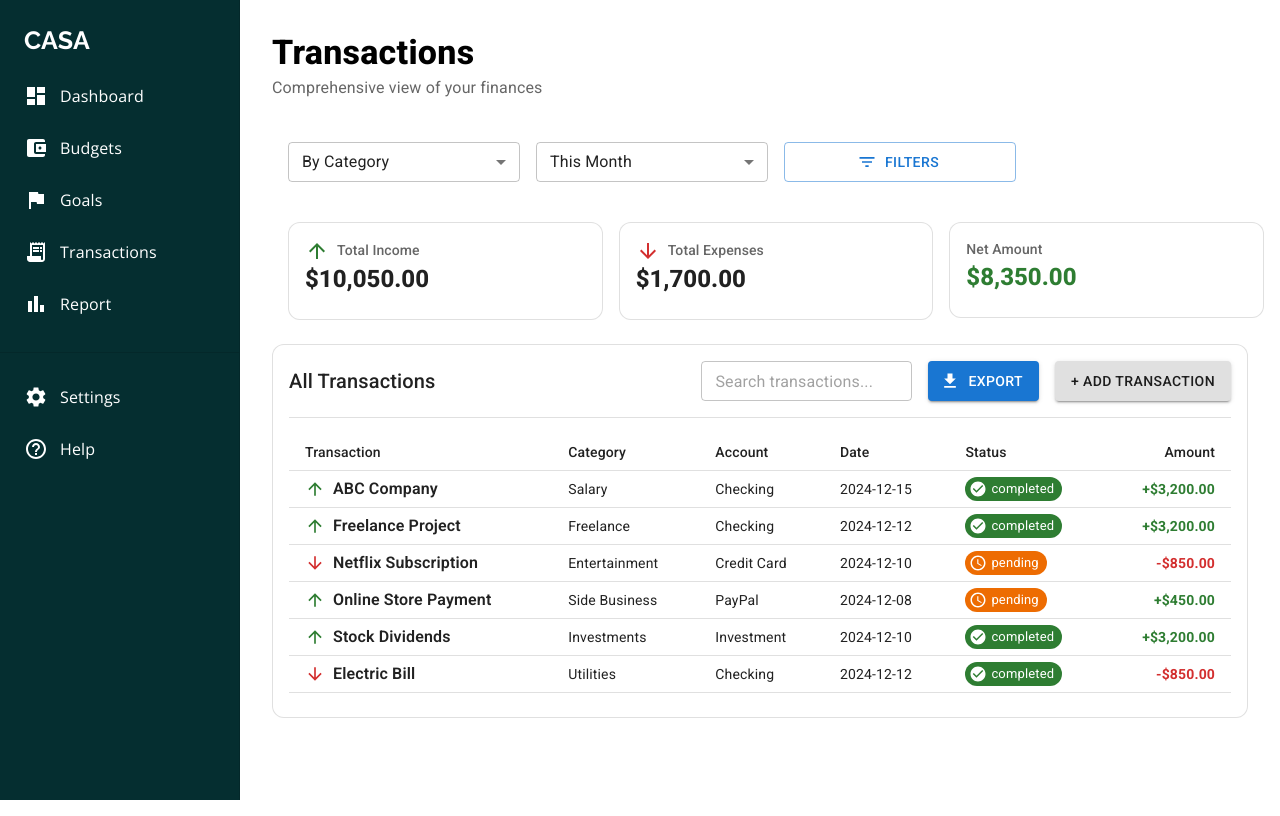
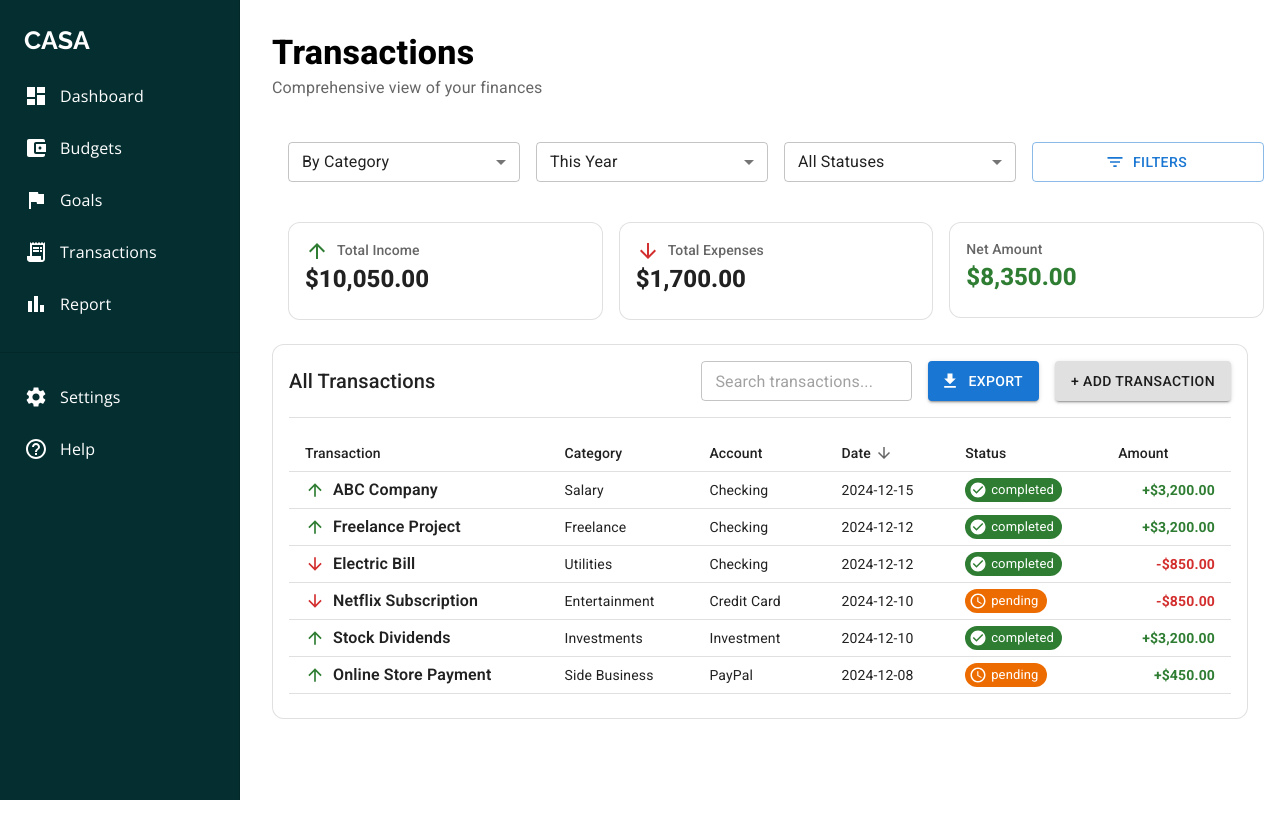
Before and after one commit to accuracies160/CASA, a React (Vite) app in the folder frontend/: page /transactions in a window 1280 px wide. Built offline with nearby package versions, Linux system fonts and the light colour scheme.

Commit message:
Add Transactions button

```diff
--- a/frontend/src/pages/Transactions.tsx
+++ b/frontend/src/pages/Transactions.tsx
@@ -1,4 +1,4 @@
-import { useState } from "react";
+import { useMemo, useState } from "react";
 import {
   Box,
   Stack,
@@ -17,7 +17,13 @@ import {
   TableRow,
   Chip,
   Divider,
-  IconButton,
+  TableSortLabel,
+  Dialog,
+  DialogTitle,
+  DialogContent,
+  DialogActions,
+  Snackbar,
+  Alert,
 } from "@mui/material";
 import FilterListIcon from "@mui/icons-material/FilterList";
 import ArrowUpwardIcon from "@mui/icons-material/ArrowUpward";
@@ -25,69 +31,9 @@ import ArrowDownwardIcon from "@mui/icons-material/ArrowDownward";
 import CheckCircleIcon from "@mui/icons-material/CheckCircle";
 import PendingIcon from "@mui/icons-material/AccessTime";
 import FileDownloadIcon from "@mui/icons-material/FileDownload";
+import { PieChart, Pie, Cell, Tooltip, ResponsiveContainer, Legend } from "recharts";
 
-const txData = [
-  {
-    id: 1,
-    name: "ABC Company",
-    category: "Salary",
-    account: "Checking",
-    date: "2024-12-15",
-    status: "completed",
-    amount: 3200,
-    type: "income",
-  },
-  {
-    id: 2,
-    name: "Freelance Project",
-    category: "Freelance",
-    account: "Checking",
-    date: "2024-12-12",
-    status: "completed",
-    amount: 3200,
-    type: "income",
-  },
-  {
-    id: 3,
-    name: "Netflix Subscription",
-    category: "Entertainment",
-    account: "Credit Card",
-    date: "2024-12-10",
-    status: "pending",
-    amount: -850,
-    type: "expense",
-  },
-  {
-    id: 4,
-    name: "Online Store Payment",
-    category: "Side Business",
-    account: "PayPal",
-    date: "2024-12-08",
-    status: "pending",
-    amount: 450,
-    type: "income",
-  },
-  {
-    id: 5,
-    name: "Stock Dividends",
-    category: "Investments",
-    account: "Investment",
-    date: "2024-12-10",
-    status: "completed",
-    amount: 3200,
-    type: "income",
-  },
-  {
-    id: 6,
-    name: "Electric Bill",
-    category: "Utilities",
-    account: "Checking",
-    date: "2024-12-12",
-    status: "completed",
-    amount: -850,
-    type: "expense",
-  },
-];
+const COLORS = ["#6ec1e4", "#f5b971", "#9ccc65", "#ba68c8", "#ff8a65"];
 
 const currency = (n: number) =>
   n.toLocaleString(undefined, {
@@ -96,22 +42,106 @@ const currency = (n: number) =>
     maximumFractionDigits: 2,
   });
 
-export default function Transactions() {
+export default function TransactionsPlus() {
+  const [transactions, setTransactions] = useState([
+    { id: 1, name: "ABC Company", category: "Salary", account: "Checking", date: "2024-12-15", status: "completed", amount: 3200, type: "income" },
+    { id: 2, name: "Freelance Project", category: "Freelance", account: "Checking", date: "2024-12-12", status: "completed", amount: 3200, type: "income" },
+    { id: 3, name: "Netflix Subscription", category: "Entertainment", account: "Credit Card", date: "2024-12-10", status: "pending", amount: -850, type: "expense" },
+    { id: 4, name: "Online Store Payment", category: "Side Business", account: "PayPal", date: "2024-12-08", status: "pending", amount: 450, type: "income" },
+    { id: 5, name: "Stock Dividends", category: "Investments", account: "Investment", date: "2024-12-10", status: "completed", amount: 3200, type: "income" },
+    { id: 6, name: "Electric Bill", category: "Utilities", account: "Checking", date: "2024-12-12", status: "completed", amount: -850, type: "expense" },
+  ]);
+
   const [breakdown, setBreakdown] = useState("By Category");
-  const [dateRange, setDateRange] = useState("This Month");
+  const [dateRange, setDateRange] = useState("This Year");
   const [search, setSearch] = useState("");
+  const [statusFilter, setStatusFilter] = useState("All");
+  const [sortBy, setSortBy] = useState<keyof typeof transactions[0]>("date");
+  const [sortOrder, setSortOrder] = useState<"asc" | "desc">("desc");
 
-  const totalIncome = txData
-    .filter((t) => t.amount > 0)
-    .reduce((a, b) => a + b.amount, 0);
-  const totalExpenses = txData
-    .filter((t) => t.amount < 0)
-    .reduce((a, b) => a + Math.abs(b.amount), 0);
+  const [openModal, setOpenModal] = useState(false);
+  const [snackbarOpen, setSnackbarOpen] = useState(false);
+
+  const [newTx, setNewTx] = useState({
+    name: "",
+    category: "",
+    account: "",
+    date: "",
+    amount: "",
+    type: "income",
+    status: "pending",
+  });
+
+  const handleAddTransaction = () => {
+    const parsedAmount = Number(newTx.amount);
+    if (!newTx.name || !newTx.category || isNaN(parsedAmount)) {
+      alert("Please fill all required fields correctly.");
+      return;
+    }
+
+    const tx = {
+      id: transactions.length + 1,
+      name: newTx.name,
+      category: newTx.category,
+      account: newTx.account || "N/A",
+      date: newTx.date || new Date().toISOString().split("T")[0],
+      status: newTx.status,
+      type: newTx.type,
+      amount: newTx.type === "expense" ? -Math.abs(parsedAmount) : Math.abs(parsedAmount),
+    };
+
+    setTransactions((prev) => [...prev, tx]);
+    setStatusFilter("All"); // ✅ Always show all transactions after adding
+    setOpenModal(false);
+    setSnackbarOpen(true);
+
+    // Reset the form
+    setNewTx({
+      name: "",
+      category: "",
+      account: "",
+      date: "",
+      amount: "",
+      type: "income",
+      status: "pending",
+    });
+  };
+
+  const totalIncome = useMemo(
+    () => transactions.filter((t) => t.amount > 0).reduce((a, b) => a + b.amount, 0),
+    [transactions]
+  );
+  const totalExpenses = useMemo(
+    () => transactions.filter((t) => t.amount < 0).reduce((a, b) => a + Math.abs(b.amount), 0),
+    [transactions]
+  );
   const netAmount = totalIncome - totalExpenses;
 
-  const filteredTx = txData.filter((t) =>
-    t.name.toLowerCase().includes(search.toLowerCase())
+  const filteredTx = transactions
+    .filter((t) => t.name.toLowerCase().includes(search.toLowerCase()))
+    .filter((t) => (statusFilter === "All" ? true : t.status === statusFilter))
+    .sort((a, b) => {
+      const valA = a[sortBy];
+      const valB = b[sortBy];
+      if (valA < valB) return sortOrder === "asc" ? -1 : 1;
+      if (valA > valB) return sortOrder === "asc" ? 1 : -1;
+      return 0;
+    });
+
+  type CategoryData = { name: string; value: number };
+  const categorySummary: CategoryData[] = Object.values(
+    transactions.reduce<Record<string, CategoryData>>((acc, cur) => {
+      if (!acc[cur.category]) acc[cur.category] = { name: cur.category, value: 0 };
+      acc[cur.category].value += Math.abs(cur.amount);
+      return acc;
+    }, {})
   );
+
+  const handleSort = (field: keyof typeof transactions[0]) => {
+    const isAsc = sortBy === field && sortOrder === "asc";
+    setSortOrder(isAsc ? "desc" : "asc");
+    setSortBy(field);
+  };
 
   return (
     <Stack spacing={3}>
@@ -128,36 +158,28 @@ export default function Transactions() {
       {/* Filters */}
       <Grid container spacing={2} alignItems="center">
         <Grid item xs={12} md={3}>
-          <Select
-            size="small"
-            value={breakdown}
-            onChange={(e) => setBreakdown(e.target.value)}
-            fullWidth
-          >
+          <Select size="small" value={breakdown} onChange={(e) => setBreakdown(e.target.value)} fullWidth>
             <MenuItem value="By Category">By Category</MenuItem>
             <MenuItem value="By Account">By Account</MenuItem>
             <MenuItem value="By Status">By Status</MenuItem>
           </Select>
         </Grid>
         <Grid item xs={12} md={3}>
-          <Select
-            size="small"
-            value={dateRange}
-            onChange={(e) => setDateRange(e.target.value)}
-            fullWidth
-          >
+          <Select size="small" value={dateRange} onChange={(e) => setDateRange(e.target.value)} fullWidth>
             <MenuItem value="This Month">This Month</MenuItem>
             <MenuItem value="Last Month">Last Month</MenuItem>
             <MenuItem value="This Year">This Year</MenuItem>
           </Select>
         </Grid>
         <Grid item xs={12} md={3}>
-          <Button
-            variant="outlined"
-            startIcon={<FilterListIcon />}
-            fullWidth
-            sx={{ height: 40 }}
-          >
+          <Select size="small" value={statusFilter} onChange={(e) => setStatusFilter(e.target.value)} fullWidth>
+            <MenuItem value="All">All Statuses</MenuItem>
+            <MenuItem value="completed">Completed</MenuItem>
+            <MenuItem value="pending">Pending</MenuItem>
+          </Select>
+        </Grid>
+        <Grid item xs={12} md={3}>
+          <Button variant="outlined" startIcon={<FilterListIcon />} fullWidth sx={{ height: 40 }}>
             Filters
           </Button>
         </Grid>
@@ -198,16 +220,10 @@ export default function Transactions() {
         <Grid item xs={12} md={4}>
           <Card variant="outlined" sx={{ borderRadius: 3 }}>
             <CardContent>
-              <Stack direction="row" alignItems="center" spacing={1}>
-                <Typography variant="subtitle2" color="text.secondary">
-                  Net Amount
-                </Typography>
-              </Stack>
-              <Typography
-                variant="h5"
-                fontWeight={800}
-                color={netAmount >= 0 ? "success.main" : "error.main"}
-              >
+              <Typography variant="subtitle2" color="text.secondary">
+                Net Amount
+              </Typography>
+              <Typography variant="h5" fontWeight={800} color={netAmount >= 0 ? "success.main" : "error.main"}>
                 {currency(netAmount)}
               </Typography>
             </CardContent>
@@ -215,31 +231,19 @@ export default function Transactions() {
         </Grid>
       </Grid>
 
+
+
       {/* Transactions Table */}
       <Card variant="outlined" sx={{ borderRadius: 3 }}>
         <CardContent>
-          <Stack
-            direction="row"
-            justifyContent="space-between"
-            alignItems="center"
-            mb={2}
-          >
+          <Stack direction="row" justifyContent="space-between" alignItems="center" mb={2}>
             <Typography variant="h6">All Transactions</Typography>
             <Stack direction="row" spacing={2}>
-              <TextField
-                size="small"
-                placeholder="Search transactions..."
-                value={search}
-                onChange={(e) => setSearch(e.target.value)}
-              />
-              <Button
-                variant="contained"
-                startIcon={<FileDownloadIcon />}
-                color="primary"
-              >
+              <TextField size="small" placeholder="Search transactions..." value={search} onChange={(e) => setSearch(e.target.value)} />
+              <Button variant="contained" startIcon={<FileDownloadIcon />} color="primary">
                 Export
               </Button>
-              <Button variant="contained" color="inherit">
+              <Button variant="contained" color="inherit" onClick={() => setOpenModal(true)}>
                 + Add Transaction
               </Button>
             </Stack>
@@ -250,12 +254,17 @@ export default function Transactions() {
           <Table size="small">
             <TableHead>
               <TableRow>
-                <TableCell>Transaction</TableCell>
-                <TableCell>Category</TableCell>
-                <TableCell>Account</TableCell>
-                <TableCell>Date</TableCell>
-                <TableCell>Status</TableCell>
-                <TableCell align="right">Amount</TableCell>
+                {["Transaction", "Category", "Account", "Date", "Status", "Amount"].map((header) => (
+                  <TableCell key={header}>
+                    <TableSortLabel
+                      active={sortBy === header.toLowerCase()}
+                      direction={sortOrder}
+                      onClick={() => handleSort(header.toLowerCase() as keyof typeof transactions[0])}
+                    >
+                      {header}
+                    </TableSortLabel>
+                  </TableCell>
+                ))}
               </TableRow>
             </TableHead>
             <TableBody>
@@ -278,30 +287,11 @@ export default function Transactions() {
                     <Chip
                       size="small"
                       label={t.status}
-                      color={
-                        t.status === "completed"
-                          ? "success"
-                          : t.status === "pending"
-                          ? "warning"
-                          : "default"
-                      }
-                      icon={
-                        t.status === "completed" ? (
-                          <CheckCircleIcon fontSize="small" />
-                        ) : (
-                          <PendingIcon fontSize="small" />
-                        )
-                      }
+                      color={t.status === "completed" ? "success" : t.status === "pending" ? "warning" : "default"}
+                      icon={t.status === "completed" ? <CheckCircleIcon fontSize="small" /> : <PendingIcon fontSize="small" />}
                     />
                   </TableCell>
-                  <TableCell
-                    align="right"
-                    sx={{
-                      color:
-                        t.amount >= 0 ? "success.main" : "error.main",
-                      fontWeight: 700,
-                    }}
-                  >
+                  <TableCell align="right" sx={{ color: t.amount >= 0 ? "success.main" : "error.main", fontWeight: 700 }}>
                     {t.amount >= 0 ? "+" : "-"}
                     {currency(Math.abs(t.amount))}
                   </TableCell>
@@ -311,6 +301,48 @@ export default function Transactions() {
           </Table>
         </CardContent>
       </Card>
+
+      {/* Add Transaction Modal */}
+      <Dialog open={openModal} onClose={() => setOpenModal(false)} fullWidth maxWidth="sm">
+        <DialogTitle>Add New Transaction</DialogTitle>
+        <DialogContent>
+          <Stack spacing={2} mt={1}>
+            <TextField label="Transaction Name" fullWidth value={newTx.name} onChange={(e) => setNewTx({ ...newTx, name: e.target.value })} />
+            <TextField label="Category" fullWidth value={newTx.category} onChange={(e) => setNewTx({ ...newTx, category: e.target.value })} />
+            <TextField label="Account" fullWidth value={newTx.account} onChange={(e) => setNewTx({ ...newTx, account: e.target.value })} />
+            <TextField
+              label="Date"
+              type="date"
+              fullWidth
+              InputLabelProps={{ shrink: true }}
+              value={newTx.date}
+              onChange={(e) => setNewTx({ ...newTx, date: e.target.value })}
+            />
+            <TextField label="Amount (USD)" type="number" fullWidth value={newTx.amount} onChange={(e) => setNewTx({ ...newTx, amount: e.target.value })} />
+            <Select fullWidth value={newTx.type} onChange={(e) => setNewTx({ ...newTx, type: e.target.value })}>
+              <MenuItem value="income">Income</MenuItem>
+              <MenuItem value="expense">Expense</MenuItem>
+            </Select>
+            <Select fullWidth value={newTx.status} onChange={(e) => setNewTx({ ...newTx, status: e.target.value })}>
+              <MenuItem value="pending">Pending</MenuItem>
+              <MenuItem value="completed">Completed</MenuItem>
+            </Select>
+          </Stack>
+        </DialogContent>
+        <DialogActions>
+          <Button onClick={() => setOpenModal(false)}>Cancel</Button>
+          <Button onClick={handleAddTransaction} variant="contained" color="primary">
+            Add
+          </Button>
+        </DialogActions>
+      </Dialog>
+
+      {/* Snackbar Notification */}
+      <Snackbar open={snackbarOpen} autoHideDuration={3000} onClose={() => setSnackbarOpen(false)}>
+        <Alert severity="success" variant="filled">
+          Transaction added successfully!
+        </Alert>
+      </Snackbar>
     </Stack>
   );
 }
```
